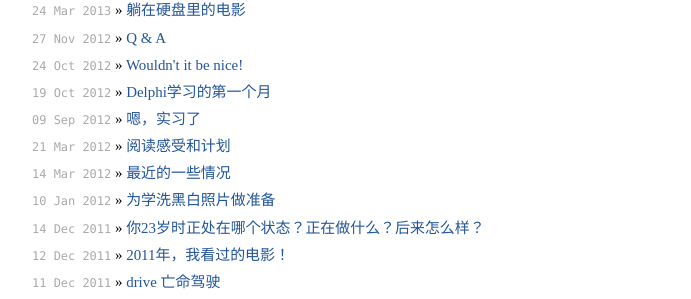
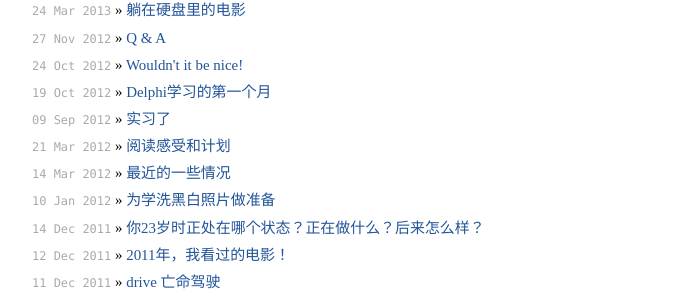
Before and after one commit to one3chens/somemightsay, a Jekyll site: the page built from index.html, in a window 1280 px wide. Shown: the part 187-486 px from the top of the page, without its empty margins (294-985 px from the left). Built offline with Jekyll 4.4.1, drawn with Linux system fonts in a browser that asks for light colours; Markdown is read by kramdown in place of the engine named in the settings; the list of posts is cut into pages by our own code.

Commit message:
amend post : [start-internship]

```diff
--- a/_posts/2012-09-09-internship.md
+++ b/_posts/2012-09-09-start-internship.md
@@ -1,9 +1,10 @@
 ---
+
 layout: post
 date: 2012-09-09
-title: 嗯，实习了
-tags: life,interview
-comments: true
+title: 实习了
+tags: [life, interview]
+
 ---
 
 明天就要去和同学合租了，准确的说是今天，因为现在已经过了零点。12点之前就躺下的我，刚刚却一直在床上翻来覆去谁不着。大概是因为明天就要去实习，很是兴奋，心里也不断乱回想着一些事。
```
